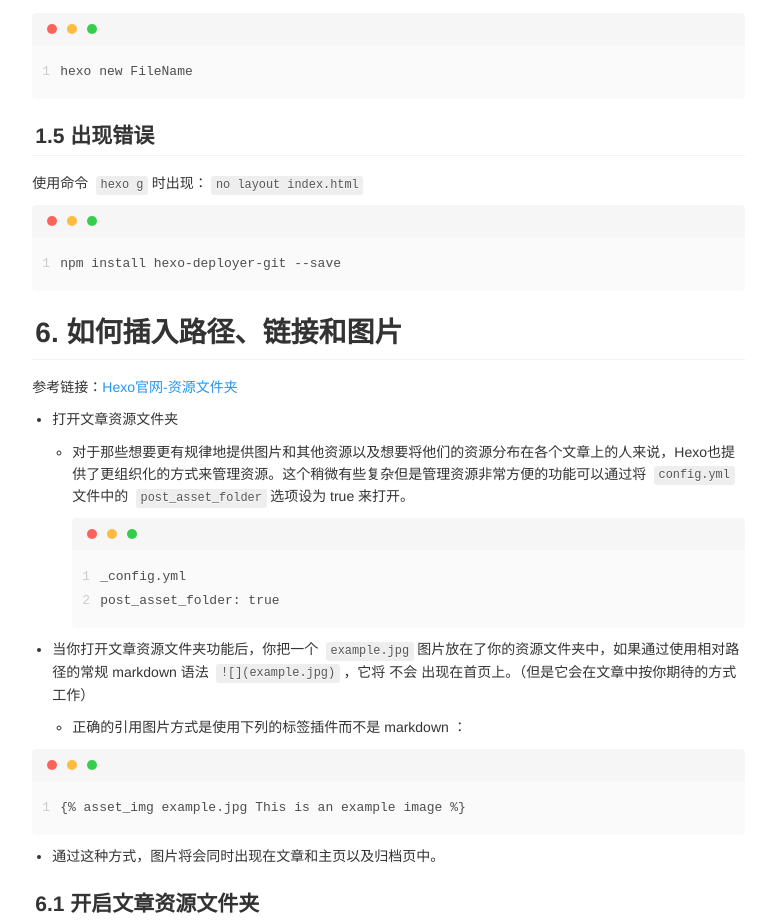
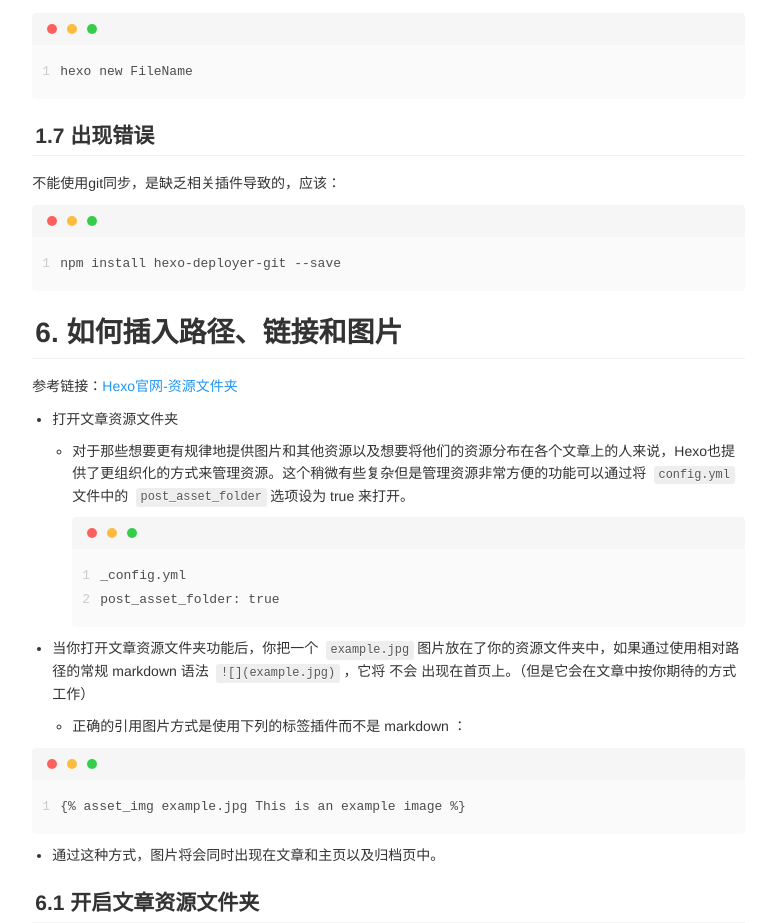
Before and after one commit to LingchuanMeng/LingchuanMeng.github.io, a plain HTML site: page 2024/04/17/Hexo使用教程/index.html in a window 1280 px wide. Shown: the part 2134-3057 px from the top of the page, without its empty margins (211-987 px from the left). Drawn offline with nearby package versions, Linux system fonts and the light colour scheme; no server answers; a script that the page names is missing.

Commit message:
Site updated: 2024-04-18 00:26:19

```diff
--- a/2024/04/17/Hexo使用教程/index.html
+++ b/2024/04/17/Hexo使用教程/index.html
@@ -27,7 +27,7 @@
 <meta property="og:locale" content="en_US">
 <meta property="og:image" content="http://lingchuanmeng.github.ig/2024/04/17/Hexo%E4%BD%BF%E7%94%A8%E6%95%99%E7%A8%8B/pic1.png">
 <meta property="article:published_time" content="2024-04-17T13:10:37.000Z">
-<meta property="article:modified_time" content="2024-04-17T16:22:03.685Z">
+<meta property="article:modified_time" content="2024-04-17T16:26:05.101Z">
 <meta property="article:author" content="John Doe">
 <meta property="article:tag" content="教程">
 <meta name="twitter:card" content="summary">
@@ -371,7 +371,7 @@
 
 <h2 id="1-6-新增页面"><a href="#1-6-新增页面" class="headerlink" title="1.6 新增页面"></a>1.6 新增页面</h2><figure class="highlight plaintext"><table><tr><td class="gutter"><pre><span class="line">1</span><br></pre></td><td class="code"><pre><span class="line">hexo new FileName</span><br></pre></td></tr></table></figure>
 
-<h2 id="1-5-出现错误"><a href="#1-5-出现错误" class="headerlink" title="1.5 出现错误"></a>1.5 出现错误</h2><p>使用命令 <code>hexo g</code>时出现：<code>no layout index.html</code></p>
+<h2 id="1-7-出现错误"><a href="#1-7-出现错误" class="headerlink" title="1.7 出现错误"></a>1.7 出现错误</h2><p>不能使用git同步，是缺乏相关插件导致的，应该：</p>
 <figure class="highlight plaintext"><table><tr><td class="gutter"><pre><span class="line">1</span><br></pre></td><td class="code"><pre><span class="line">npm install hexo-deployer-git --save</span><br></pre></td></tr></table></figure>
 
 
```
